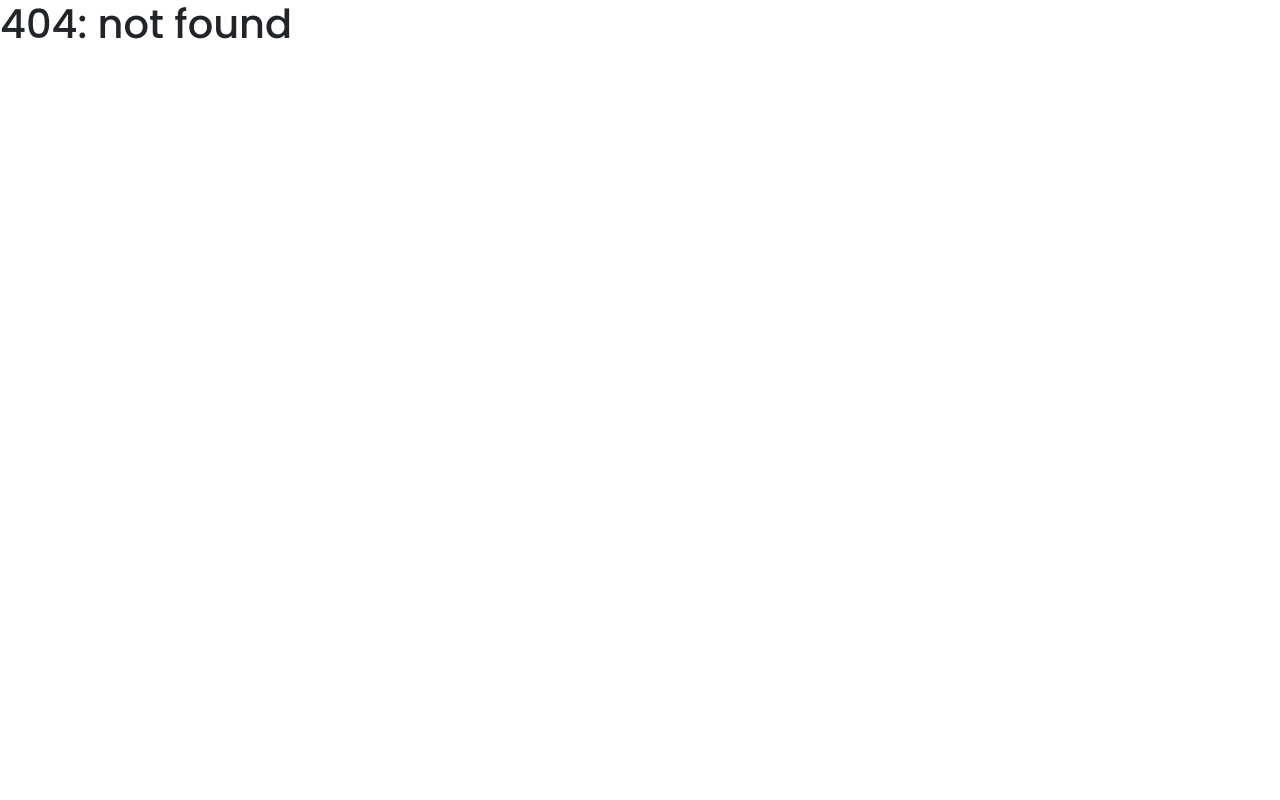
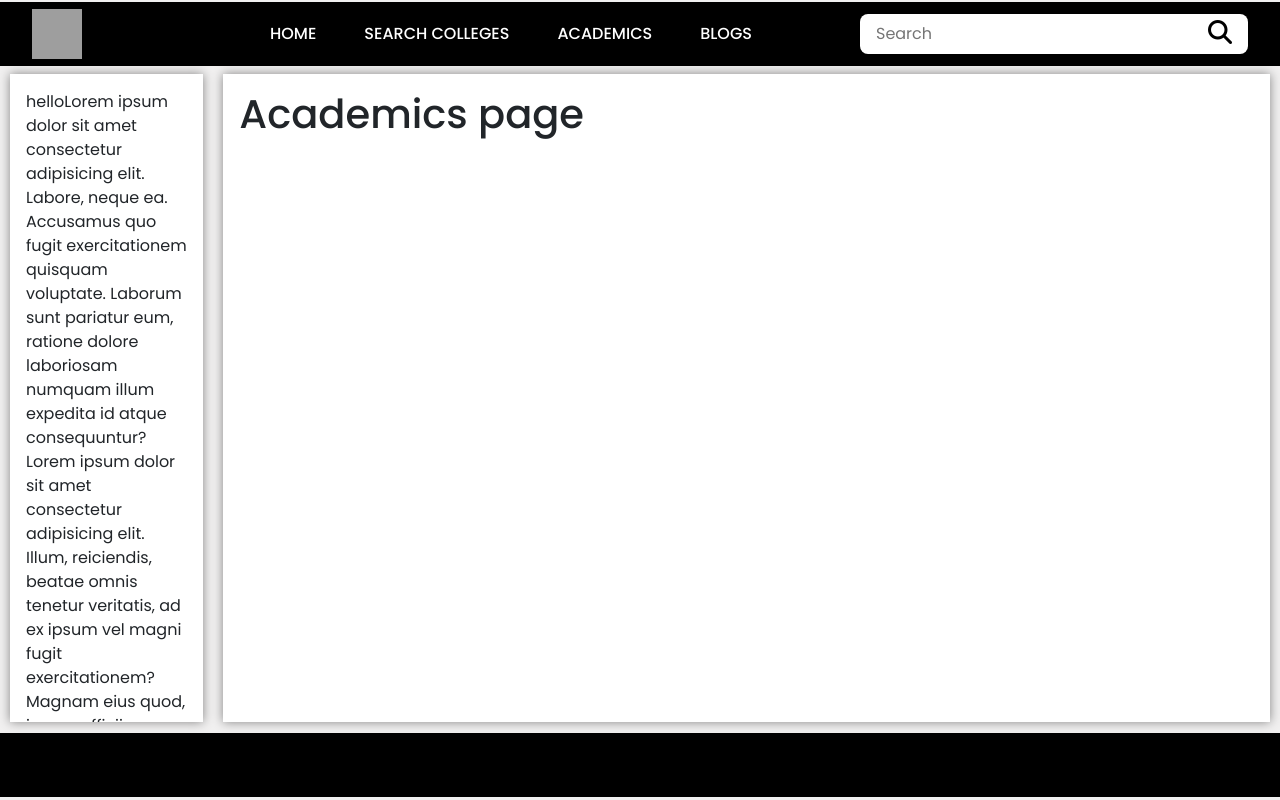
Before and after one commit to girrajkushwahin/stuadvisor, a React (Create React App) app in the folder client/: page /academics in a window 1280 px wide. Before the commit this address had no page. Built offline with nearby package versions, Linux system fonts and the light colour scheme; grey boxes are pictures that could not be loaded.

Commit message:
added navlink

```diff
--- a/client/src/App.js
+++ b/client/src/App.js
@@ -2,8 +2,9 @@ import React from 'react';
 import { Routes, Route } from 'react-router-dom';
 import Template from './components/Template';
 import Home from './components/Home';
-import About from './components/About';
-import Contact from './components/Contact';
+import SearchCollege from './components/SearchCollege';
+import Academics from './components/Academics';
+import Blogs from './components/Blogs';
 import Error from './components/Error';
 
 const App = () => {
@@ -12,10 +13,11 @@ const App = () => {
       <Routes>
         <Route path='/' element={<Template />}>
           <Route index element={<Home />} />
-          <Route path='about' element ={<About/>} />
-          <Route path='contact' element ={<Contact/>} />
+          <Route path='searchcolleges' element={<SearchCollege />} />
+          <Route path='academics' element={<Academics />} />
+          <Route path='blogs' element={<Blogs />} />
         </Route>
-        <Route path='*' element ={<Error/>} />
+        <Route path='*' element={<Error />} />
       </Routes>
     </>
   )
--- a/client/src/components/About.jsx
+++ /dev/null
@@ -1,11 +0,0 @@
-import React from 'react'
-
-const About = () => {
-  return (
-    <>
-      <h1>About page</h1>
-    </>
-  )
-}
-
-export default About;
--- /dev/null
+++ b/client/src/components/Academics.jsx
@@ -0,0 +1,13 @@
+import React from 'react'
+
+const Academics = () => {
+  return (
+    <>
+      <div className="main-item main-right">
+        <h1>Academics page</h1>
+      </div>
+    </>
+  )
+}
+
+export default Academics;
--- /dev/null
+++ b/client/src/components/Blogs.jsx
@@ -0,0 +1,13 @@
+import React from 'react';
+
+const Blogs = () => {
+  return (
+    <>
+      <div className="main-item main-right">
+        <h1>Blogs page</h1>
+      </div>
+    </>
+  )
+}
+
+export default Blogs;
--- a/client/src/components/Contact.jsx
+++ /dev/null
@@ -1,11 +0,0 @@
-import React from 'react'
-
-const Contact = () => {
-  return (
-    <>
-      <h1>Contact page</h1>
-    </>
-  )
-}
-
-export default Contact;
--- a/client/src/components/NavBar.jsx
+++ b/client/src/components/NavBar.jsx
@@ -1,8 +1,6 @@
 import React from 'react';
+import { NavLink } from 'react-router-dom';
 import logo from '../images/logo.png';
-import searchIcon from '../images/search-icon.png'
-import searchIcon1 from '../images/search-icon-black.png'
-import { FontAwesomeIcon } from '@fortawesome/react-fontawesome';
 
 const NavBar = () => {
     return (
@@ -11,15 +9,18 @@ const NavBar = () => {
                     <img src={logo} alt="" className='logo'/>
                     <div className="mid-link">
                         <ul className="nav-items">
-                            <li className="li-item nav-item1 active">Home</li>
+                            {/* <li className="li-item nav-item1 active">Home</li>
                             <li className="li-item nav-item2">Blogs</li>
                             <li className="li-item nav-item3">Accadmics</li>
-                            <li className="li-item nav-item4">Search Colleges</li>
+                            <li className="li-item nav-item4">Search Colleges</li> */}
+                            <NavLink to='/' className='li-item'>Home</NavLink>
+                            <NavLink to='/searchcolleges' className='li-item'>Search Colleges</NavLink>
+                            <NavLink to='/academics' className='li-item'>Academics</NavLink>
+                            <NavLink to='/blogs' className='li-item'>Blogs</NavLink>
                         </ul>
                     </div>
                     <div className="search-box">
                         <input type="text" placeholder='Search ' />
-                        {/* <button className='search-btn'><img src={searchIcon1} alt="" /></button> */}
                         <button className='search-btn'><i className="fa-solid fa-magnifying-glass"></i></button>
                     </div>
             </div>
--- /dev/null
+++ b/client/src/components/SearchCollege.jsx
@@ -0,0 +1,13 @@
+import React from 'react'
+
+const SearchCollege = () => {
+  return (
+    <>
+      <div className="main-item main-right">
+        <h1>SearchCollege page</h1>
+      </div>
+    </>
+  )
+}
+
+export default SearchCollege;
--- a/client/src/components/Template.jsx
+++ b/client/src/components/Template.jsx
@@ -7,15 +7,11 @@ import Footer from './Footer';
 const Template = () => {
   return (
     <>
-      {/* <div className="container-fluid main-container"> */}
       <div className="main-container">
         <NavBar />
         <div className="main-content">
           <SideBar />
-          <div className="main-item main-right">
-            <Outlet />
-          </div>
-
+          <Outlet />
         </div>
         <Footer />
       </div>
--- a/client/src/index.css
+++ b/client/src/index.css
@@ -87,6 +87,8 @@ body{
   position: relative;
   text-transform: uppercase;
   font-weight: var(--wight-3);
+  text-decoration: none;
+  color: var(--white);
 }
 .nav-items .li-item:hover{
   cursor: pointer;
```
Also changed, not shown: client/src/components/Home.jsx (+3 -1 lines), client/src/images/search-icon-black.png (deleted), client/src/images/search-icon.png (deleted).
